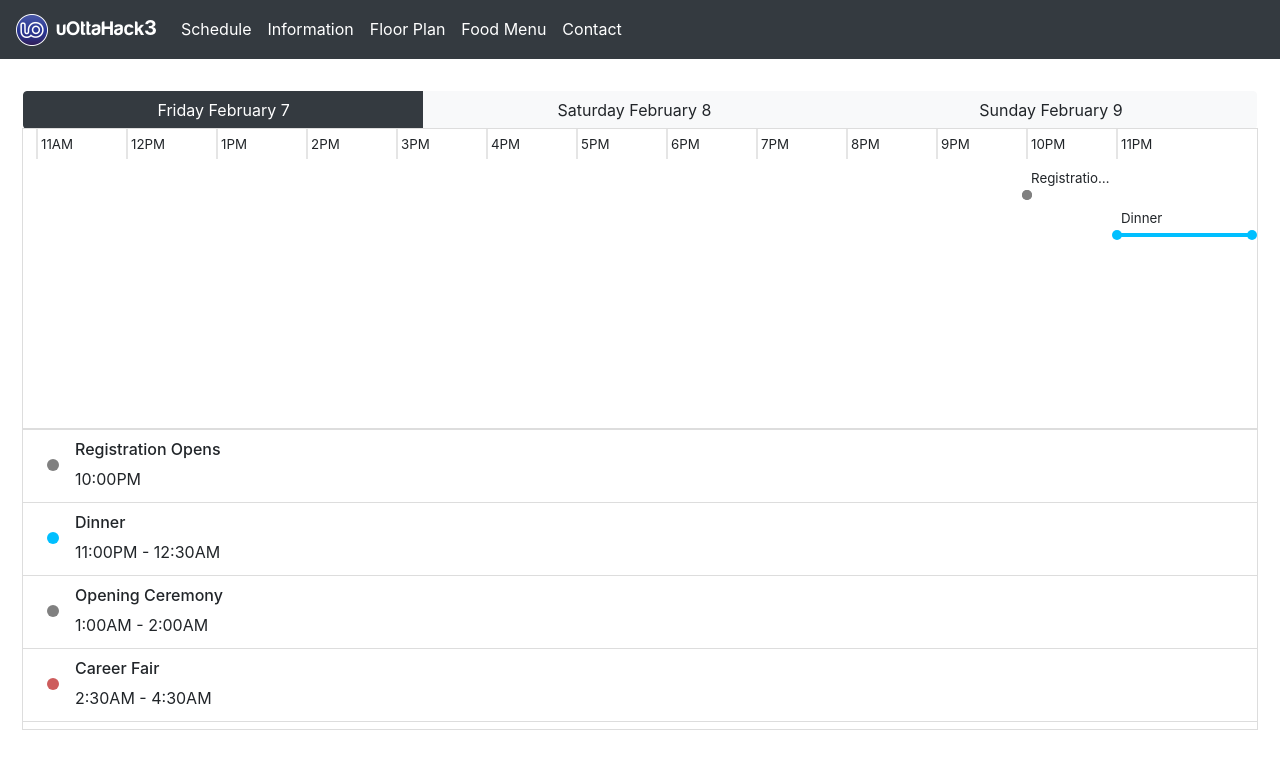
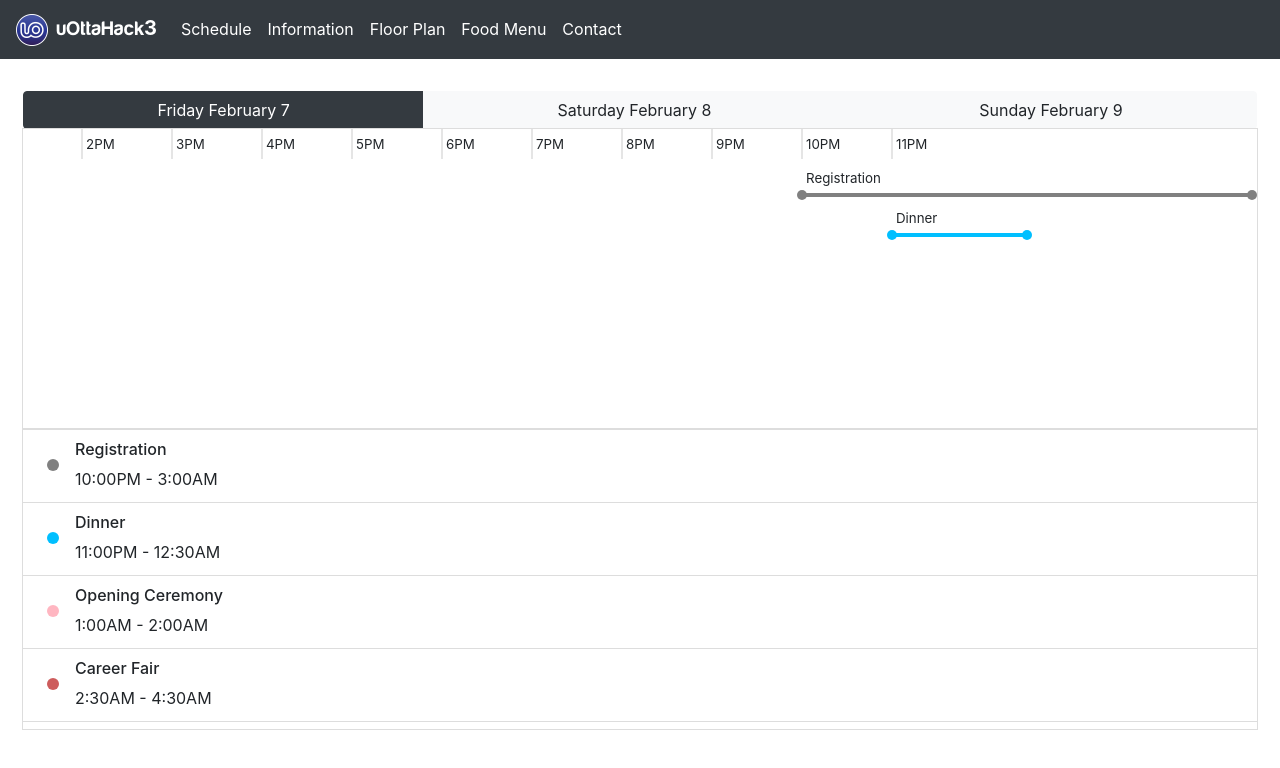
Before and after one commit to uOttaHack/2020-live-site, a React (Create React App) app: page / in a window 1280 px wide. Shown: the top 768 px of the page. Built offline with nearby package versions, Linux system fonts and the light colour scheme; a web font is replaced by a local one.

Commit message:
remove ellipses, allow overflow, and separate collisions into different lanes

```diff
--- a/src/components/TimelineComponent.css
+++ b/src/components/TimelineComponent.css
@@ -66,8 +66,6 @@
 	padding: 4px 4px;
 	font-size: 10pt;
 	white-space: nowrap;
-	overflow: hidden;
-	text-overflow: ellipsis;
 }
 
 .timeline-track-line {
--- a/src/components/TimelineComponent.tsx
+++ b/src/components/TimelineComponent.tsx
@@ -144,13 +144,7 @@ class TimelineComponent extends React.Component<PropTypesDay> {
 									}}
 									onClick={() => this.handleEventListItemClick(event)}
 								>
-									<p
-										style={{
-											width: event.duration === 0 ? labelSpaceHorizontal : '100%'
-										}}
-									>
-										{event.name}
-									</p>
+									<p>{event.name}</p>
 									<div
 										key={`timeline-track-${activityKey}-${eventIndex}`}
 										className="timeline-track-line"
--- a/src/data/schedule.ts
+++ b/src/data/schedule.ts
@@ -8,11 +8,11 @@ export const firstDay: IEventDay = {
 	date: new Date('2020-02-07T00:00:00-05:00'),
 	events: [
 		{
-			name: 'Registration Opens',
+			name: 'Registration',
 			start: new Date('2020-02-07T17:00:00-05:00'),
-			duration: 0,
+			duration: 300,
 			category: EventCategory.Default,
-			location: Location.None,
+			location: Location.Lobby,
 			description: ''
 		},
 		{
@@ -27,7 +27,7 @@ export const firstDay: IEventDay = {
 			name: 'Opening Ceremony',
 			start: new Date('2020-02-07T20:00:00-05:00'),
 			duration: 60,
-			category: EventCategory.Default,
+			category: EventCategory.Activity,
 			location: Location.UCU,
 			description: ''
 		},
@@ -59,7 +59,7 @@ export const firstDay: IEventDay = {
 			name: 'Intro to Git',
 			start: new Date('2020-02-07T23:30:00-05:00'),
 			duration: 30,
-			category: EventCategory.Workshop,
+			category: EventCategory.Workshop1,
 			location: Location.WorkshopC409,
 			description: 'By Brennan McDonald'
 		}
@@ -84,7 +84,7 @@ export const secondDay: IEventDay = {
 			name: 'Intro to Machine Learning Workshop',
 			start: new Date('2020-02-08T00:30:00-05:00'),
 			duration: 60,
-			category: EventCategory.Workshop,
+			category: EventCategory.Workshop1,
 			location: Location.WorkshopC409,
 			description: 'By Chris Wang'
 		},
@@ -92,7 +92,7 @@ export const secondDay: IEventDay = {
 			name: 'Intro to React Workshop',
 			start: new Date('2020-02-08T01:30:00-05:00'),
 			duration: 60,
-			category: EventCategory.Workshop,
+			category: EventCategory.Workshop2,
 			location: Location.WorkshopC409,
 			description: 'By Daniel Wu'
 		},
@@ -108,7 +108,7 @@ export const secondDay: IEventDay = {
 			name: 'Solace Workshop',
 			start: new Date('2020-02-08T08:00:00-05:00'),
 			duration: 60,
-			category: EventCategory.Workshop,
+			category: EventCategory.Workshop1,
 			location: Location.WorkshopC408,
 			description: ''
 		},
@@ -116,7 +116,7 @@ export const secondDay: IEventDay = {
 			name: 'DRDC Workshop',
 			start: new Date('2020-02-08T09:00:00-05:00'),
 			duration: 30,
-			category: EventCategory.Workshop,
+			category: EventCategory.Workshop2,
 			location: Location.WorkshopC409,
 			description: ''
 		},
@@ -132,7 +132,7 @@ export const secondDay: IEventDay = {
 			name: 'Deloitte Workshop',
 			start: new Date('2020-02-08T10:30:00-05:00'),
 			duration: 30,
-			category: EventCategory.Workshop,
+			category: EventCategory.Workshop1,
 			location: Location.WorkshopC409,
 			description: ''
 		},
@@ -140,7 +140,7 @@ export const secondDay: IEventDay = {
 			name: 'SurveyMonkey Workshop',
 			start: new Date('2020-02-08T11:00:00-05:00'),
 			duration: 30,
-			category: EventCategory.Workshop,
+			category: EventCategory.Workshop2,
 			location: Location.WorkshopC408,
 			description: ''
 		},
@@ -172,7 +172,7 @@ export const secondDay: IEventDay = {
 			name: 'Innovapost Workshop',
 			start: new Date('2020-02-08T14:00:00-05:00'),
 			duration: 90,
-			category: EventCategory.Workshop,
+			category: EventCategory.Workshop1,
 			location: Location.WorkshopC409,
 			description: ''
 		},
@@ -185,10 +185,10 @@ export const secondDay: IEventDay = {
 			description: 'Meet at the lobby before heading to the canal.'
 		},
 		{
-			name: 'Workshop',
+			name: 'ADGA Workshop',
 			start: new Date('2020-02-08T17:00:00-05:00'),
-			duration: 0,
-			category: EventCategory.Workshop,
+			duration: 30,
+			category: EventCategory.Workshop1,
 			location: Location.WorkshopC409,
 			description: ''
 		},
@@ -212,7 +212,7 @@ export const secondDay: IEventDay = {
 			name: 'Workshop',
 			start: new Date('2020-02-08T20:30:00-05:00'),
 			duration: 60,
-			category: EventCategory.Workshop,
+			category: EventCategory.Workshop1,
 			location: Location.WorkshopC409,
 			description: ''
 		},
@@ -253,7 +253,7 @@ export const thirdDay: IEventDay = {
 			name: 'Workshop',
 			start: new Date('2020-02-09T01:00:00-05:00'),
 			duration: 0,
-			category: EventCategory.Workshop,
+			category: EventCategory.Workshop1,
 			location: Location.WorkshopC409,
 			description: ''
 		},
@@ -301,7 +301,7 @@ export const thirdDay: IEventDay = {
 			name: 'Closing Ceremonies',
 			start: new Date('2020-02-09T13:30:00-05:00'),
 			duration: 0,
-			category: EventCategory.Default,
+			category: EventCategory.Activity,
 			location: Location.UCU,
 			description: ''
 		},
--- a/src/enums.ts
+++ b/src/enums.ts
@@ -1,7 +1,8 @@
 export enum EventCategory {
 	Default = 'default',
 	Food = 'food',
-	Workshop = 'workshop',
+	Workshop1 = 'workshop1',
+	Workshop2 = 'workshop2',
 	Activity = 'activity',
 	Career = 'career',
 	Hacker = 'hacker'
@@ -12,7 +13,8 @@ export const EventCategoryColor: {
 } = {
 	[EventCategory.Default]: 'grey',
 	[EventCategory.Food]: 'deepskyblue',
-	[EventCategory.Workshop]: 'purple',
+	[EventCategory.Workshop1]: 'purple',
+	[EventCategory.Workshop2]: 'purple',
 	[EventCategory.Activity]: 'lightpink',
 	[EventCategory.Career]: 'indianred',
 	[EventCategory.Hacker]: 'lightgreen'
@@ -30,7 +32,7 @@ export enum RoutePath {
 
 export enum Location {
 	None = '',
-	CareerFair = 'South floor 0',
+	CareerFair = '1st floor',
 	WorkshopC408 = 'Workshop Room C408',
 	WorkshopC409 = 'Workshop Room C409',
 	Staging = 'Staging - First Floor Classroom',
```
